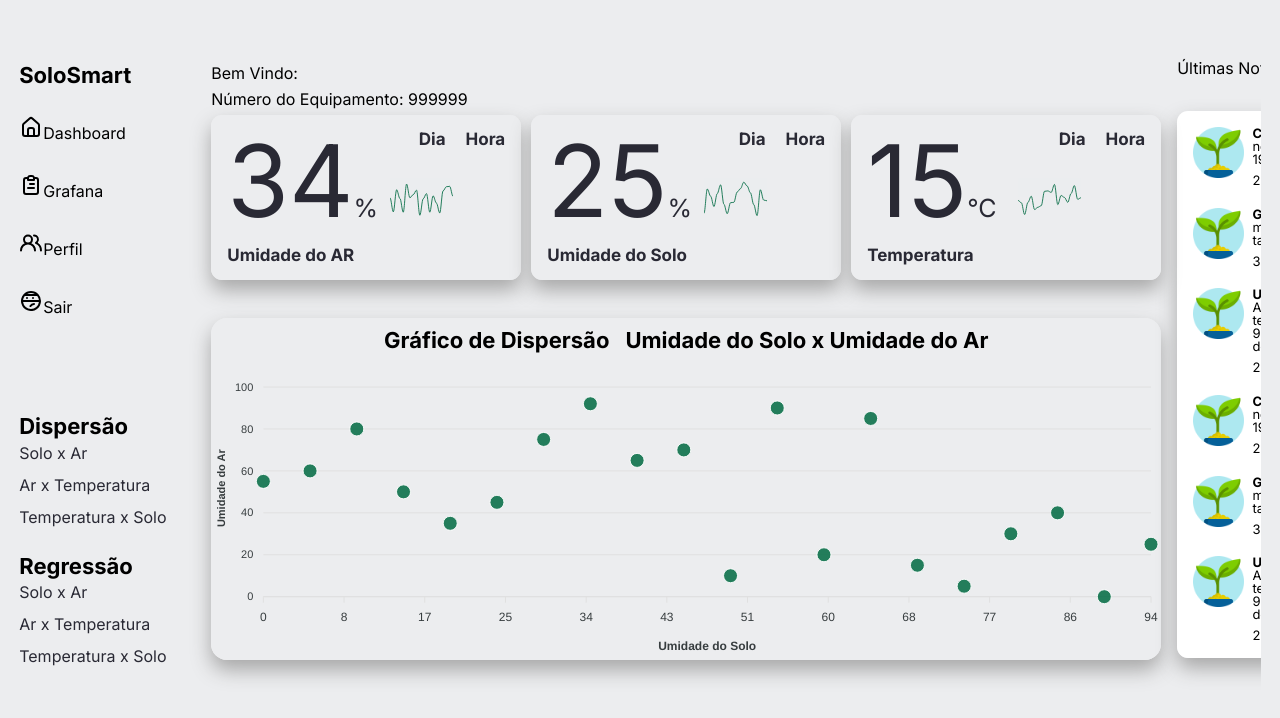
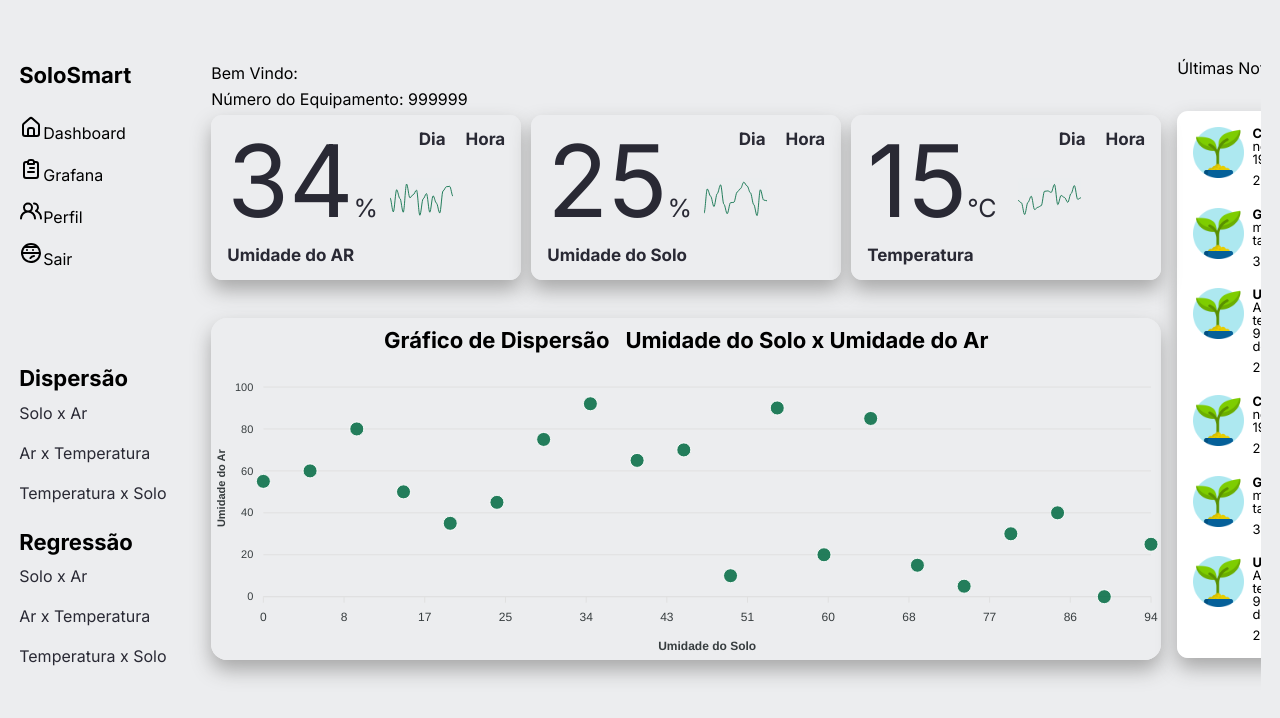
Before and after one commit to BragaHigor/PI4-FrontEnd-Web, a React (Vite) app in the folder ProjetoWebPI4/: page /dashboard in a window 1280 px wide. Shown: the top 718 px of the page. Built offline with nearby package versions, Linux system fonts and the light colour scheme; no server answers; sample sign-in values are in the browser's storage; the HTML template or start-up script is replaced by a standard one.

Commit message:
feat: button close screen dashboard

```diff
--- a/ProjetoWebPI4/src/Utils/Data.js
+++ b/ProjetoWebPI4/src/Utils/Data.js
@@ -1,35 +1,28 @@
-// Sidebar imports
-import {
-    UilEstate,
-    UilClipboardAlt,
-    UilUsersAlt,
-    UilNinja
-  } from "@iconscout/react-unicons";
 
   // import { IconSair } from '../assets/sair.png'
 
   // Recent Card Imports
   import Logo from "../assets/icon.png";
 
-  // Sidebar Data
-  export const SidebarData = [
-    {
-      icon: UilEstate,
-      heading: "Dashboard",
-    },
-    {
-      icon: UilClipboardAlt,
-      heading: "Grafana",
-    },
-    {
-      icon: UilUsersAlt,
-      heading: "Perfil",
-    },
-    {
-      icon: UilNinja,
-      heading: "Sair",
-    },
-  ];
+  // // Sidebar Data
+  // export const SidebarData = [
+  //   {
+  //     icon: UilEstate,
+  //     heading: "Dashboard",
+  //   },
+  //   {
+  //     icon: UilClipboardAlt,
+  //     heading: "Grafana",
+  //   },
+  //   {
+  //     icon: UilUsersAlt,
+  //     heading: "Perfil",
+  //   },
+  //   {
+  //     icon: UilNinja,
+  //     heading: "Sair",
+  //   },
+  // ];
 
   export const SidebarDispersao = [
     {
--- a/ProjetoWebPI4/src/components/Sidebar.jsx
+++ b/ProjetoWebPI4/src/components/Sidebar.jsx
@@ -1,13 +1,21 @@
 import { useState } from "react";
 import style from "./styleSidebar.module.css";
-import { SidebarData, SidebarDispersao, SidebarRegressao } from "../Utils/Data";
+import { SidebarDispersao, SidebarRegressao } from "../Utils/Data";
 import { UilBars } from "@iconscout/react-unicons";
 import { motion } from "framer-motion";
-import { useGraphContext } from "../contexts/auth";
+import { useGraphContext, useAuth } from "../contexts/auth";
+import {
+   UilEstate,
+   UilClipboardAlt,
+   UilUsersAlt,
+   UilNinja,
+} from "@iconscout/react-unicons";
+import { useNavigate } from "react-router-dom";
 
 const Sidebar = () => {
-   const [selected, setSelected] = useState(0);
    const { setSelectedGraph } = useGraphContext();
+   const { logout } = useAuth();
+   const navigate = useNavigate();
 
    const [expanded, setExpaned] = useState(true);
 
@@ -20,6 +28,16 @@ const Sidebar = () => {
       },
    };
    console.log(window.innerWidth);
+
+   const handleLogout = () => {
+      console.log("Logout")
+      // Aqui você executa a função de logout para remover o token
+      logout();
+      console.log("passo")
+      // Depois de remover o token, redirecione para a tela de login
+      navigate("/");
+   };
+
    return (
       <>
          <div
@@ -39,20 +57,22 @@ const Sidebar = () => {
             </div>
 
             <div className={style.menu}>
-               {SidebarData.map((item, index) => {
-                  return (
-                     <div
-                        className={
-                           selected === index ? "menuItem active" : "menuItem"
-                        }
-                        key={index}
-                        onClick={() => setSelected(index)}
-                     >
-                        <item.icon />
-                        <span>{item.heading}</span>
-                     </div>
-                  );
-               })}
+               <div>
+                  <UilEstate />
+                  <span>Dashboard</span>
+               </div>
+               <div>
+                  <UilClipboardAlt />
+                  <span>Grafana</span>
+               </div>
+               <div>
+                  <UilUsersAlt />
+                  <span>Perfil</span>
+               </div>
+               <div onClick={handleLogout}>
+                  <UilNinja />
+                  <span>Sair</span>
+               </div>
             </div>
 
             <div className={style.logo2}>
@@ -61,9 +81,7 @@ const Sidebar = () => {
             <div className={style.menu2}>
                {SidebarDispersao.map((item, index) => (
                   <div
-                     className={
-                        selected === index ? "menuItem active" : "menuItem"
-                     }
+                     className={style.menuTitle}
                      key={index}
                      onClick={() => setSelectedGraph(item.graphType)}
                   >
@@ -78,9 +96,7 @@ const Sidebar = () => {
             <div className={style.menu2}>
                {SidebarRegressao.map((item, index) => (
                   <div
-                     className={
-                        selected === index ? "menuItem active" : "menuItem"
-                     }
+                     className={style.menuTitle2}
                      key={index}
                      onClick={() => setSelectedGraph(item.graphType)}
                   >
--- a/ProjetoWebPI4/src/components/styleSidebar.module.css
+++ b/ProjetoWebPI4/src/components/styleSidebar.module.css
@@ -57,7 +57,7 @@
     margin-top: 22px;
     display: flex;
     flex-direction: column;
-    gap: 2rem;
+    gap: 1rem;
     cursor: pointer;
   }
 
@@ -71,6 +71,14 @@
   }
 
   .menuTitle {
+    margin-top: 8px;
+    cursor: pointer;
+    color: #292934;
+    transition: transform 0.3s ease;
+  }
+
+  .menuTitle2 {
+    margin-top: 8px;
     cursor: pointer;
     color: #292934;
     transition: transform 0.3s ease;
--- a/ProjetoWebPI4/src/contexts/auth.jsx
+++ b/ProjetoWebPI4/src/contexts/auth.jsx
@@ -12,7 +12,9 @@ export const GraphProvider = ({ children }) => {
       setSelectedGraph,
    };
 
-  return <GraphContext.Provider value={value}>{children}</GraphContext.Provider>;
+   return (
+      <GraphContext.Provider value={value}>{children}</GraphContext.Provider>
+   );
 };
 
 export const useGraphContext = () => {
@@ -27,23 +29,37 @@ export const useGraphContext = () => {
 export const AuthContext = createContext();
 
 export const AuthProvider = ({ children }) => {
-   const [user, setUser] = useState();
+   const [user, setUser] = useState(null);
+   const [isAuthenticated, setIsAuthenticated] = useState(false);
 
-   // API
+   // Função para realizar o logout
    const logout = () => {
       setUser(null);
+      setIsAuthenticated(false);
+      localStorage.removeItem("token_API");
+   };
 
-      localStorage.removeItem("token_API");
+   // Função para realizar o login
+   const login = (userData, token) => {
+      setUser(userData);
+      setIsAuthenticated(true);
+      localStorage.setItem("token_API", token);
    };
 
    const value = {
       user,
+      isAuthenticated,
+      login,
       logout,
    };
 
-   return (
-      <AuthContext.Provider value={value}>
-         {children}
-      </AuthContext.Provider>
-   );
+   return <AuthContext.Provider value={value}>{children}</AuthContext.Provider>;
 };
+
+export const useAuth = () => {
+   const context = useContext(AuthContext);
+   if (!context) {
+      throw new Error("useAuth must be used within an AuthProvider");
+   }
+   return context;
+};
```
Lines whose indentation alone changed are shown as unchanged.
